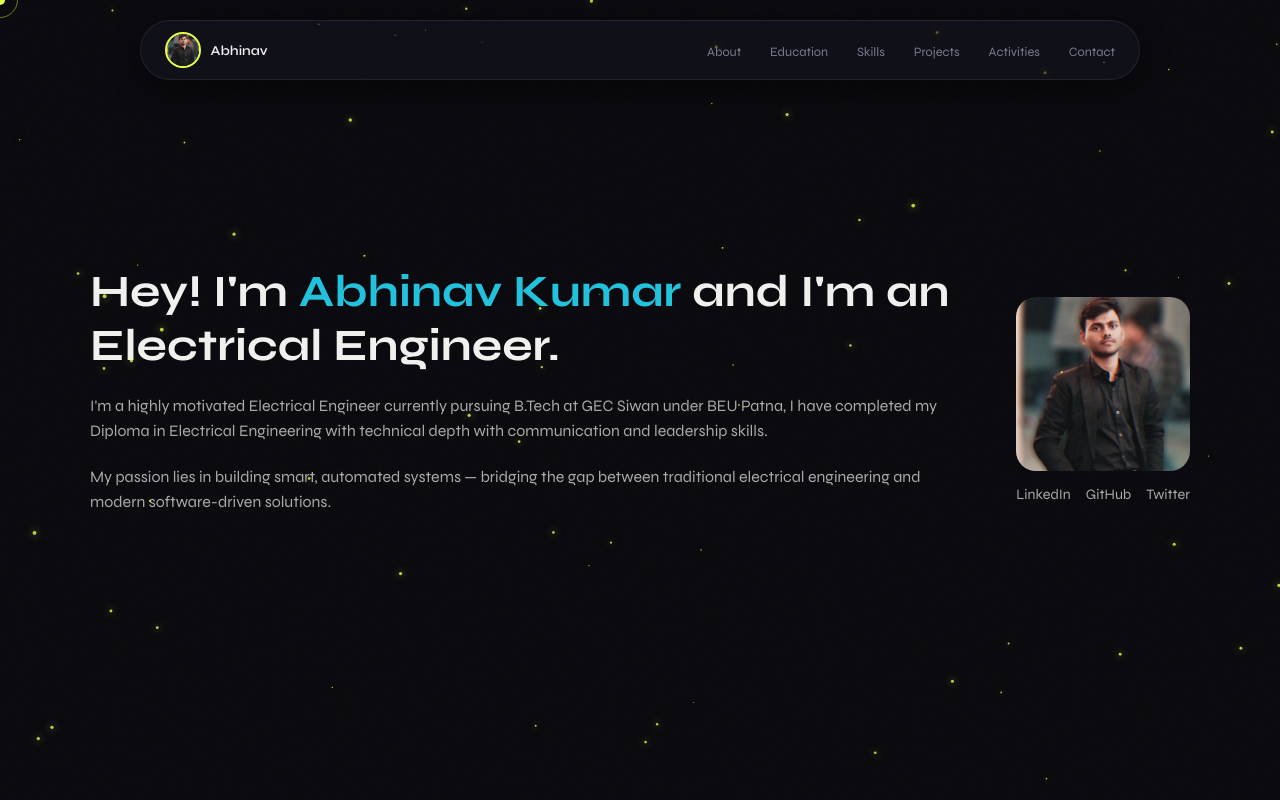
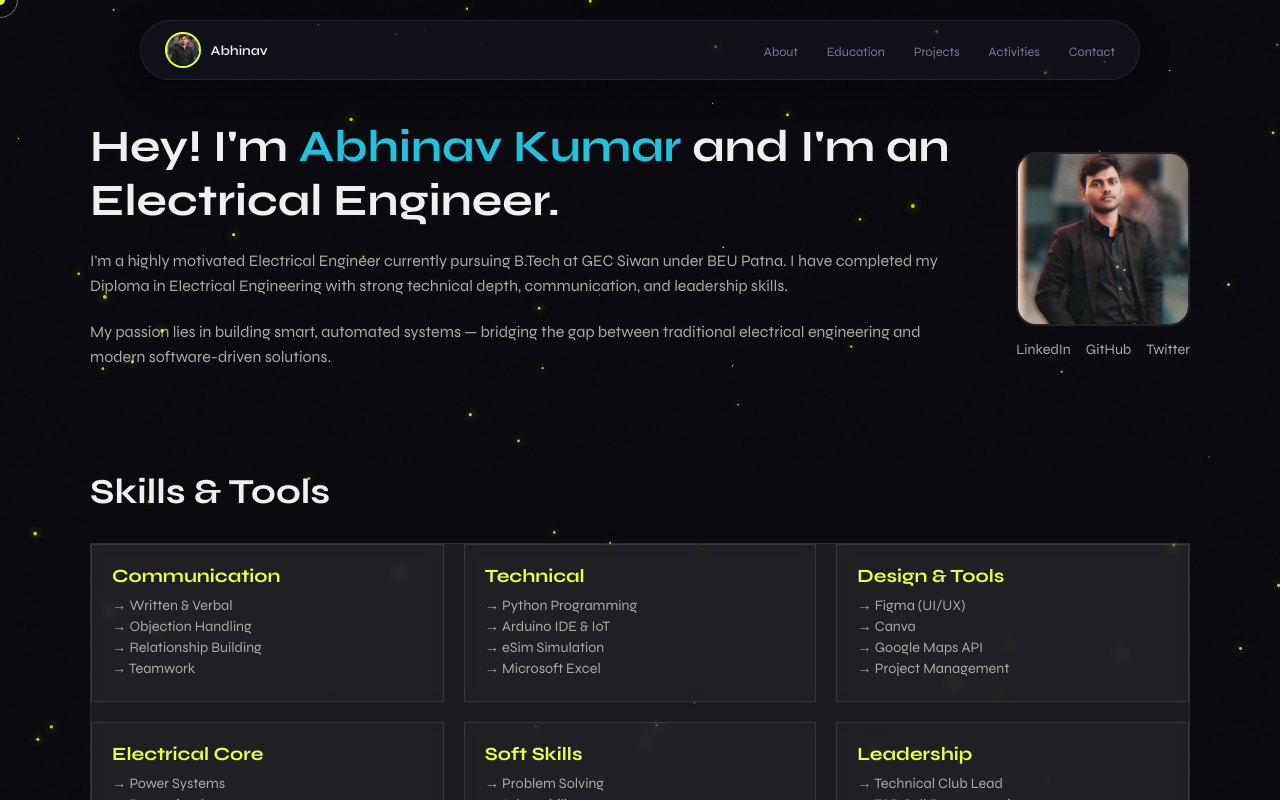
Before and after one commit to MrInnovative7/mrportfolio, a React (Create React App) app: page /about in a window 1280 px wide. Shown: the top 800 px of the page. Built offline with nearby package versions, Linux system fonts and the light colour scheme.

Commit message:
skills moved to about page

```diff
--- a/src/App.js
+++ b/src/App.js
@@ -49,7 +49,6 @@ function App() {
             <main>
               <Hero />
               <Marquee />
-              <Skills />
               <Projects />
               <Activities />
               <Contact />
--- a/src/components/Navbar.js
+++ b/src/components/Navbar.js
@@ -35,10 +35,6 @@ function Navbar() {
           </li>
 
           <li onClick={handleClick}>
-            <a href="/#skills">Skills</a>
-          </li>
-
-          <li onClick={handleClick}>
             <a href="/#projects">Projects</a>
           </li>
 
--- a/src/pages/AboutPage.css
+++ b/src/pages/AboutPage.css
@@ -2,16 +2,18 @@
   min-height: 100vh;
   padding: 120px 5%;
   display: flex;
+  flex-direction: column; /* 🔥 IMPORTANT */
   align-items: center;
-  justify-content: center;
 }
 
+/* ===== TOP SECTION ===== */
 .about-container {
   display: flex;
   align-items: center;
   gap: 60px;
   max-width: 1100px;
   width: 100%;
+  margin-bottom: 80px;
 }
 
 /* LEFT */
@@ -32,9 +34,16 @@
 }
 
 /* RIGHT */
+.about-right {
+  display: flex;
+  flex-direction: column;
+  align-items: center;
+}
+
 .about-right img {
   width: 220px;
   border-radius: 20px;
+  border: 2px solid rgba(255,255,255,0.1);
 }
 
 /* SOCIAL */
@@ -48,12 +57,66 @@
   color: #aaa;
   font-size: 0.9rem;
   text-decoration: none;
+  transition: 0.3s;
 }
 
-/* MOBILE */
+.socials a:hover {
+  color: var(--accent);
+}
+
+/* ===== SKILLS SECTION ===== */
+.skills-section {
+  width: 100%;
+  max-width: 1100px;
+}
+
+.skills-section h2 {
+  font-size: 2.2rem;
+  margin-bottom: 30px;
+}
+
+/* GRID */
+.skills-grid {
+  display: grid;
+  grid-template-columns: repeat(3, 1fr);
+  gap: 20px;
+}
+
+/* CARD */
+.skill-box {
+  border: 1px solid rgba(255,255,255,0.1);
+  padding: 20px;
+  transition: 0.3s;
+  background: rgba(255,255,255,0.02);
+  backdrop-filter: blur(6px);
+}
+
+/* HOVER EFFECT 🔥 */
+.skill-box:hover {
+  border-color: var(--accent);
+  transform: translateY(-6px);
+  box-shadow: 0 10px 30px rgba(232,255,71,0.1);
+}
+
+.skill-box h3 {
+  color: var(--accent);
+  margin-bottom: 10px;
+}
+
+.skill-box p {
+  color: #aaa;
+  font-size: 0.9rem;
+  margin: 4px 0;
+}
+
+/* ===== MOBILE ===== */
 @media (max-width: 768px) {
   .about-container {
     flex-direction: column;
     text-align: center;
   }
+
+  .skills-grid {
+    grid-template-columns: 1fr;
+  }
 }
--- a/src/pages/AboutPage.js
+++ b/src/pages/AboutPage.js
@@ -6,6 +6,7 @@ function AboutPage() {
   return (
     <section className="about-page">
 
+      {/* ===== TOP SECTION ===== */}
       <div className="about-container">
 
         {/* LEFT TEXT */}
@@ -17,8 +18,8 @@ function AboutPage() {
 
           <p>
             I'm a highly motivated Electrical Engineer currently pursuing B.Tech
-            at GEC Siwan under BEU Patna, I have completed my Diploma in Electrical Engineering with technical depth with
-            communication and leadership skills.
+            at GEC Siwan under BEU Patna. I have completed my Diploma in Electrical Engineering
+            with strong technical depth, communication, and leadership skills.
           </p>
 
           <p>
@@ -44,6 +45,72 @@ function AboutPage() {
 
       </div>
 
+
+      {/* ===== SKILLS SECTION ===== */}
+      <div className="skills-section">
+
+        <h2>Skills & Tools</h2>
+
+        <div className="skills-grid">
+
+          {/* BOX 1 */}
+          <div className="skill-box">
+            <h3>Communication</h3>
+            <p>→ Written & Verbal</p>
+            <p>→ Objection Handling</p>
+            <p>→ Relationship Building</p>
+            <p>→ Teamwork</p>
+          </div>
+
+          {/* BOX 2 */}
+          <div className="skill-box">
+            <h3>Technical</h3>
+            <p>→ Python Programming</p>
+            <p>→ Arduino IDE & IoT</p>
+            <p>→ eSim Simulation</p>
+            <p>→ Microsoft Excel</p>
+          </div>
+
+          {/* BOX 3 */}
+          <div className="skill-box">
+            <h3>Design & Tools</h3>
+            <p>→ Figma (UI/UX)</p>
+            <p>→ Canva</p>
+            <p>→ Google Maps API</p>
+            <p>→ Project Management</p>
+          </div>
+
+          {/* BOX 4 */}
+          <div className="skill-box">
+            <h3>Electrical Core</h3>
+            <p>→ Power Systems</p>
+            <p>→ Protection Systems</p>
+            <p>→ Home Automation</p>
+            <p>→ Network Design</p>
+          </div>
+
+          {/* BOX 5 */}
+          <div className="skill-box">
+            <h3>Soft Skills</h3>
+            <p>→ Problem Solving</p>
+            <p>→ Adaptability</p>
+            <p>→ Leadership</p>
+            <p>→ Target-Oriented</p>
+          </div>
+
+          {/* BOX 6 */}
+          <div className="skill-box">
+            <h3>Leadership</h3>
+            <p>→ Technical Club Lead</p>
+            <p>→ T&P Cell Representative</p>
+            <p>→ Startup Cell Representative</p>
+            <p>→ Team Mentoring</p>
+          </div>
+
+        </div>
+
+      </div>
+
     </section>
   );
 }
```
